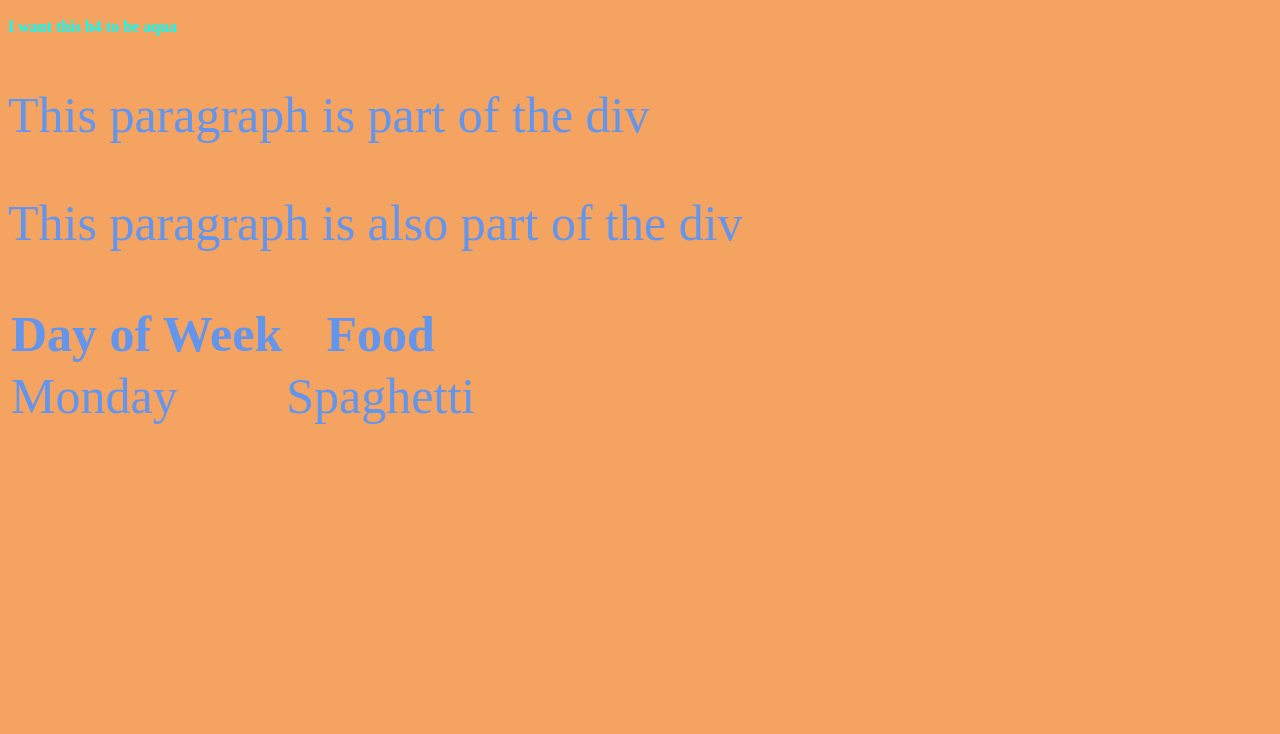
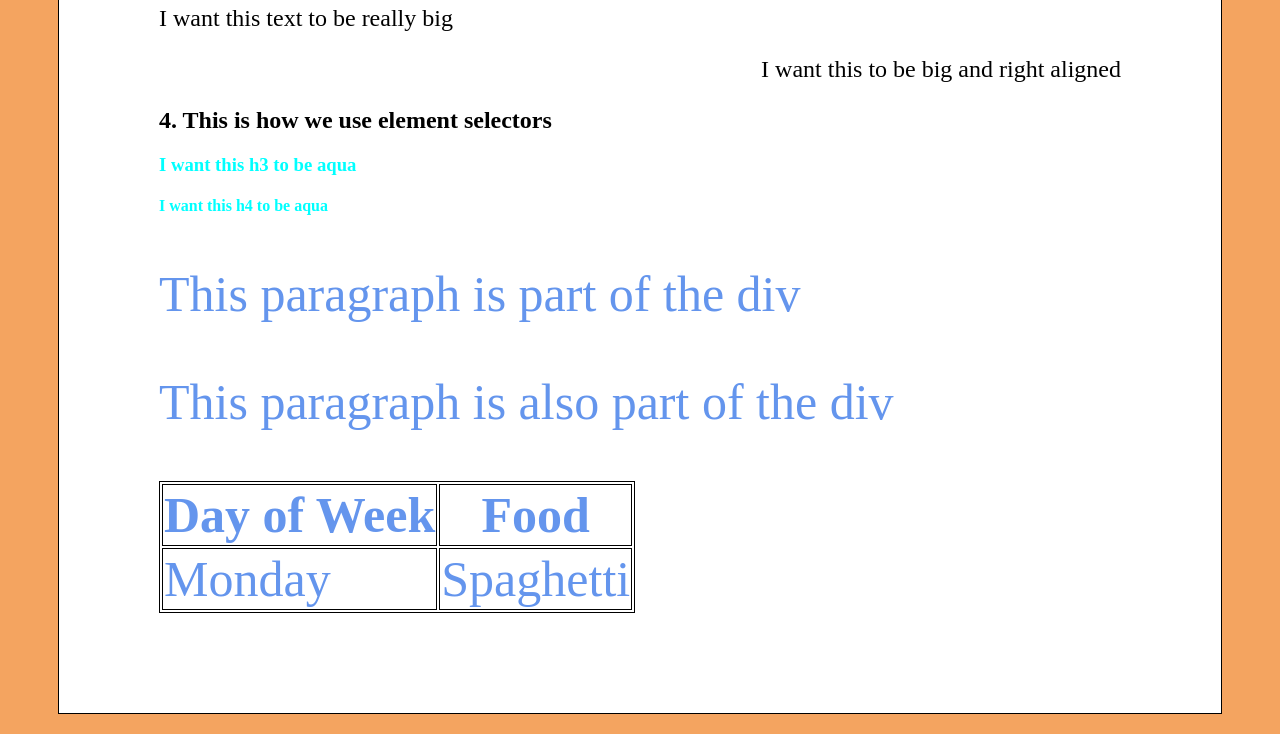
Before and after one commit to dsedway/dsedway.github.io, a plain HTML site: page css-demo/index.html in a window 1280 px wide. Shown: the part 753-1487 px from the top of the page. Before the commit the page ends 1189 px from the top, so only its background shows below. Drawn offline with Linux system fonts and the light colour scheme.

Commit message:
added a container

```diff
--- a/css-demo/index.html
+++ b/css-demo/index.html
@@ -43,15 +43,30 @@
             color: cornflowerblue;
             font-size: 50px;
         }
+
+        .container {
+            margin: 20px 50px;
+            padding: 100px;
+            border: 1px solid black;
+            background-color: white;
+        }
+
+        table,
+        th,
+        td {
+            border: 1px solid black;
+        }
     </style>
 </head>
 
 <body>
+    <div class="container">
         <h1>Today we will learn about adding style via CSS!</h1>
         <h2>1. This is how we add style with inline</h2>
         <p style="color:seagreen;">This is a seagreen paragraph</p>
         <p style="color:rgb(235,11,223); font-size: 50px;">This is an rgb 235,11,223 with font size 50px paragraph </p>
-    <p style="color: red; font-size: 24px; text-align: center; background-color:coral">This is a red, font size 24px,
+        <p style="color: red; font-size: 24px; text-align: center; background-color:coral">This is a red, font size
+            24px,
             centered paragraph with
             coral
             background</p>
@@ -86,6 +101,9 @@
                 </tr>
             </table>
         </div>
+
+    </div>
 </body>
 
+
 </html>
```
Lines whose indentation alone changed are shown as unchanged.
